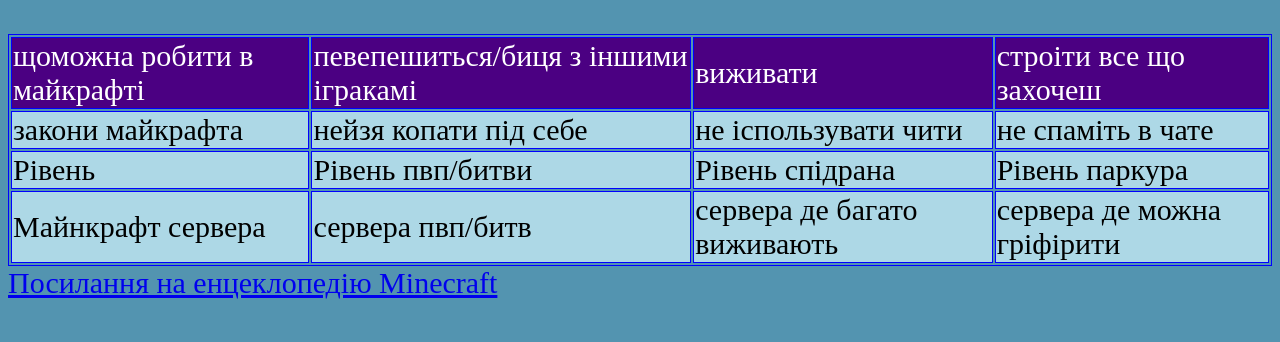
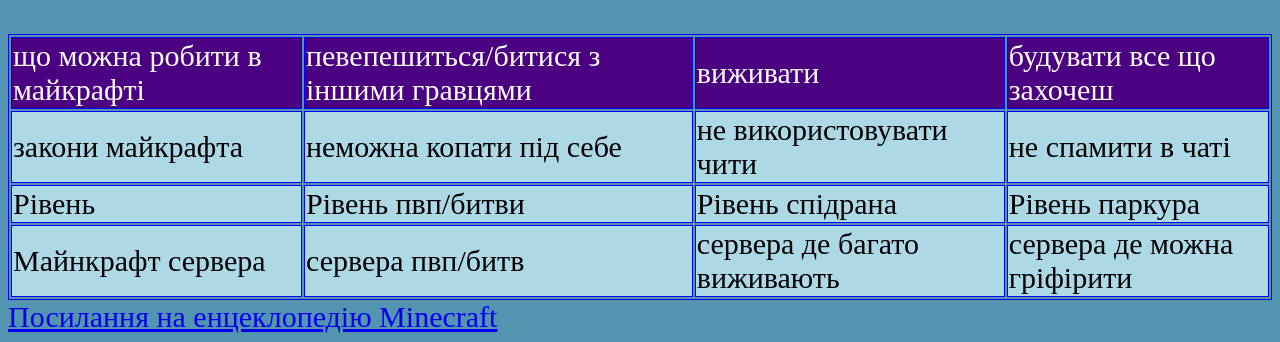
Before and after one commit to TanyaNM/Oleksandr1, a plain HTML site: page index.html in a window 1280 px wide. Shown: the part 2775-3117 px from the top of the page. Before the commit the page ends 3083 px from the top, so only its background shows below. Drawn offline with Linux system fonts and the light colour scheme.

Commit message:
Update index.html

```diff
--- a/index.html
+++ b/index.html
@@ -25,16 +25,16 @@
 <img src="https://th.bing.com/th/id/OIP.F-oEAcbGL3xm_C4GZ6WhJwHaHa?w=165&h=180&c=7&r=0&o=5&dpr=1.5&pid=1.7"height="200"></p>
 <table style="border:1px solid blue;font-size:30px">
         <tr style="background-color:indigo;border:1px solid indigo ; color:white " >
-            <td style="border:1px solid blue;">щоможна робити в майкрафті</td>
-            <td style="border:1px solid blue;">певепешиться/биця з іншими ігракамі</td>
+            <td style="border:1px solid blue;">що можна робити в майкрафті</td>
+            <td style="border:1px solid blue;">певепешиться/битися з іншими гравцями</td>
             <td style="border:1px solid blue;">виживати</td>
-            <td style="border:1px solid blue;">строіти все що захочеш</td>
+            <td style="border:1px solid blue;">будувати все що захочеш</td>
         </tr>
         <tr style="background-color:lightblue;border:1px solid indigo">
             <td style="border:1px solid blue;">закони майкрафта</td>
-            <td style="border:1px solid blue;">нейзя копати під себе </td>
-            <td style="border:1px solid blue;">не іспользувати чити</td>
-            <td style="border:1px solid blue;">не спаміть в чате</td>
+            <td style="border:1px solid blue;">неможна копати під себе </td>
+            <td style="border:1px solid blue;">не використовувати чити</td>
+            <td style="border:1px solid blue;">не спамити в чаті</td>
         </tr>
         <tr style="background-color:lightblue;border:1px solid indigo">
             <td style="border:1px solid blue;">Рівень</td>
```
